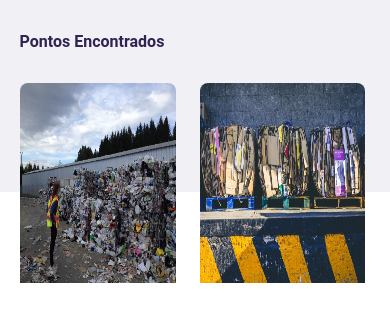
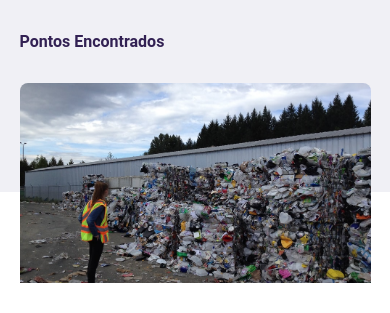
Before and after one commit to senaarth/ecoleta, a plain HTML site: page search-results.html in a window 390 px wide. Shown: the part 108-421 px from the top of the page. Drawn offline with Linux system fonts and the light colour scheme.

Commit message:
small corrections and responsiveness detail

```diff
--- a/styles/responsive.css
+++ b/styles/responsive.css
@@ -18,6 +18,9 @@
     #page-home main a strong {
         /* alteração minha */
         padding: 10px;
+    }
+    #page-search-results .cards {
+        grid-template-columns: 1fr;
     }
 }
 
--- a/styles/search-results.css
+++ b/styles/search-results.css
@@ -39,6 +39,7 @@ body::after {
 
 main {
     margin-top: 48px;
+    margin-bottom: 48px;
 }
 
 main h4 {
@@ -57,6 +58,7 @@ main .card img {
     width: 100%;
     height: 200px;
     border-radius: 8px 8px 0 0;
+    object-fit: cover;
 }
 
 main .card h1 {
```
Also changed, not shown: index.html (+1 -1 lines).
